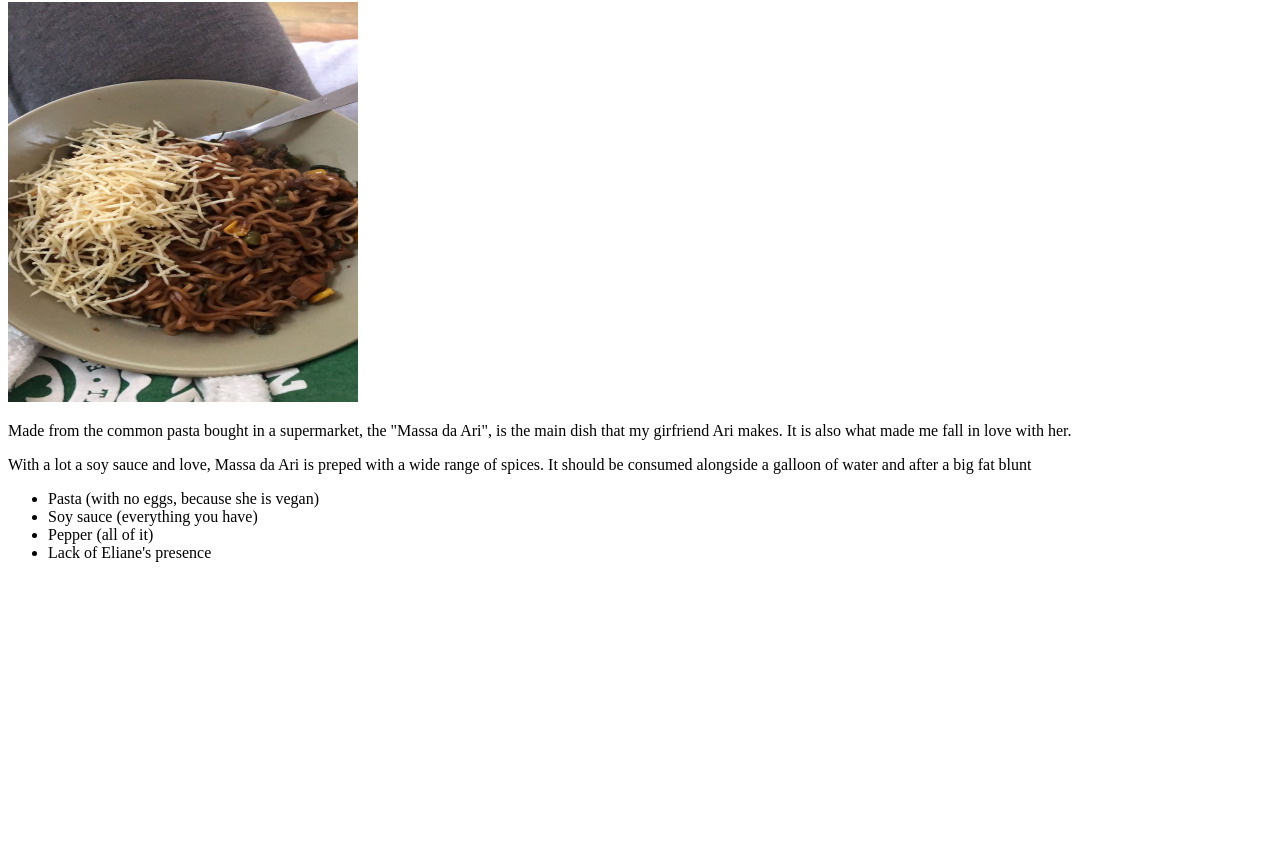
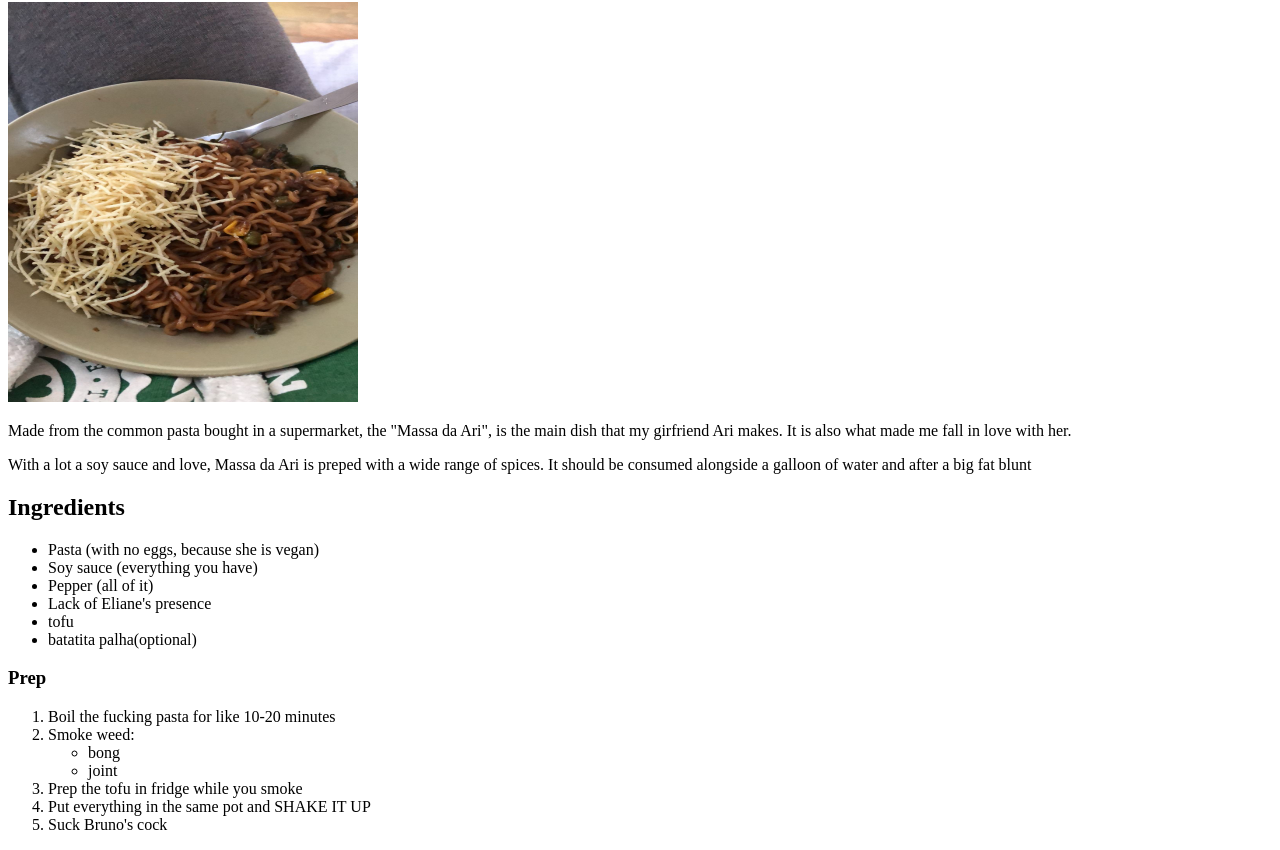
Before and after one commit to bssbrit/odin-recipes, a plain HTML site: page recipes/massari.html in a window 1280 px wide. Shown: the part 78-928 px from the top of the page. Before the commit the page ends 800 px from the top, so only its background shows below. Drawn offline with Linux system fonts and the light colour scheme.

Commit message:
Complete massari.html html structure

```diff
--- a/recipes/massari.html
+++ b/recipes/massari.html
@@ -6,15 +6,26 @@
 
     </head>
     <body>
-        <h1>Massa da Ari</h1>
+      <h1>Massa da Ari</h1>
         <img width="350" height="400" src="../images/massari.jpg" alt="Massa da deliciosa massa da Ari, acompanhada de batta palha" >
         <p>Made from the common pasta bought in a supermarket, the "Massa da Ari", is the main dish that my girfriend Ari makes. It is also what made me fall in love with her. </p>
         <p>With a lot a soy sauce and love, Massa da Ari is preped with a wide range of spices. It should be consumed alongside a galloon of water and after a big fat blunt </p>
-    <ul>
+      <h2>Ingredients</h2>
+      <ul>
         <li>Pasta (with no eggs, because she is vegan)</li>
         <li>Soy sauce (everything you have)</li>
         <li>Pepper (all of it)</li>
         <li>Lack of Eliane's presence</li>
-    </ul>
+        <li>tofu</li>
+        <li>batatita palha(optional)</li>
+      </ul>
+      <h3>Prep</h3>
+    <ol start="">
+        <li>Boil the fucking pasta for like 10-20 minutes</li>
+        <li>Smoke weed: <ul><li>bong</li><li>joint</li></ul></li>
+        <li>Prep the tofu in fridge while you smoke</li>
+        <li>Put everything in the same pot and SHAKE IT UP</li>
+        <li>Suck Bruno's cock</li>
+    </ol>
     </body>
 </html>
```
